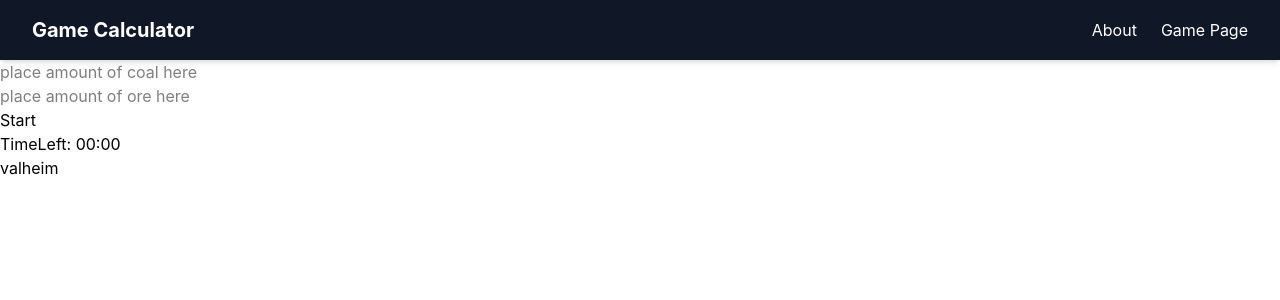
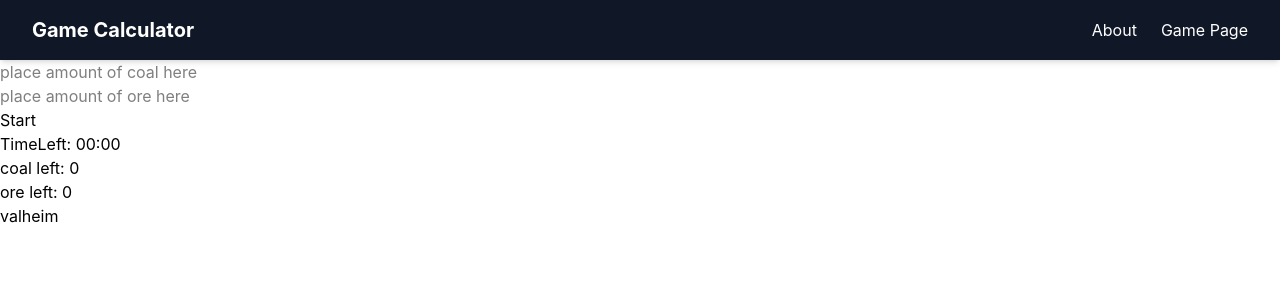
Before and after one commit to RascoBlomberg/Game-time, a React (Vite) app: page /valheimPage in a window 1280 px wide. Shown: the top 300 px of the page. Built offline with nearby package versions, Linux system fonts and the light colour scheme.

Commit message:
added couter for active coal and ore

```diff
--- a/src/comps/valheimClock.tsx
+++ b/src/comps/valheimClock.tsx
@@ -26,6 +26,8 @@ export default function ValheimClock() {
     return () => clearInterval(interval);
   }, [isRunning, timeLeft]);
 
+  const oreLeft = Math.floor(timeLeft / 30);
+  const coalLeft = Math.floor(timeLeft / 15);
   const minutes = Math.floor(timeLeft / 60);
   const seconds = timeLeft % 60;
 
@@ -53,6 +55,10 @@ export default function ValheimClock() {
           TimeLeft: {String(minutes).padStart(2, "0")}:
           {String(seconds).padStart(2, "0")}
         </p>
+        <p>
+            coal left: {coalLeft} <br />
+            ore left: {oreLeft}
+        </p>
       </div>
     </div>
   );
```
